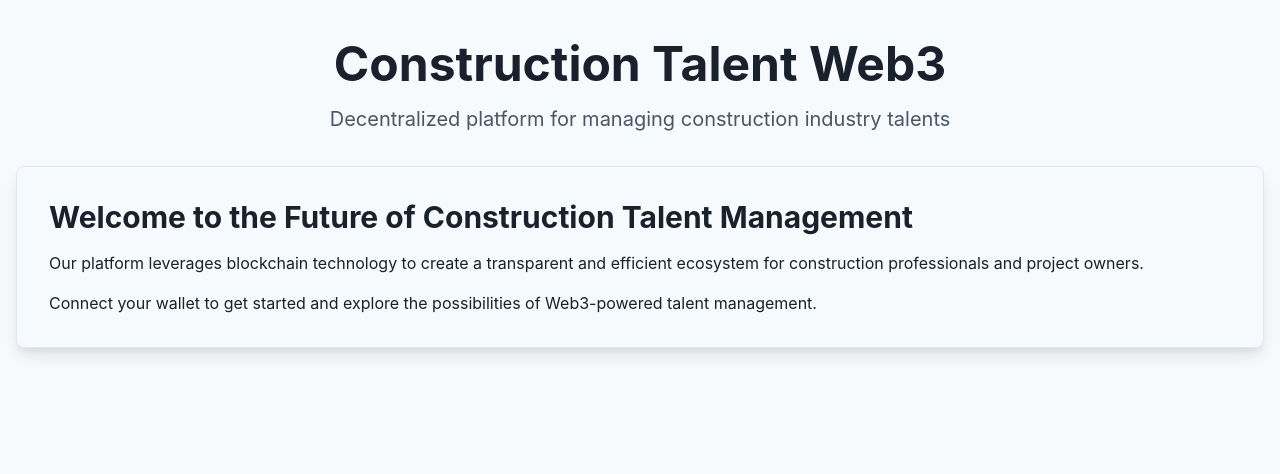
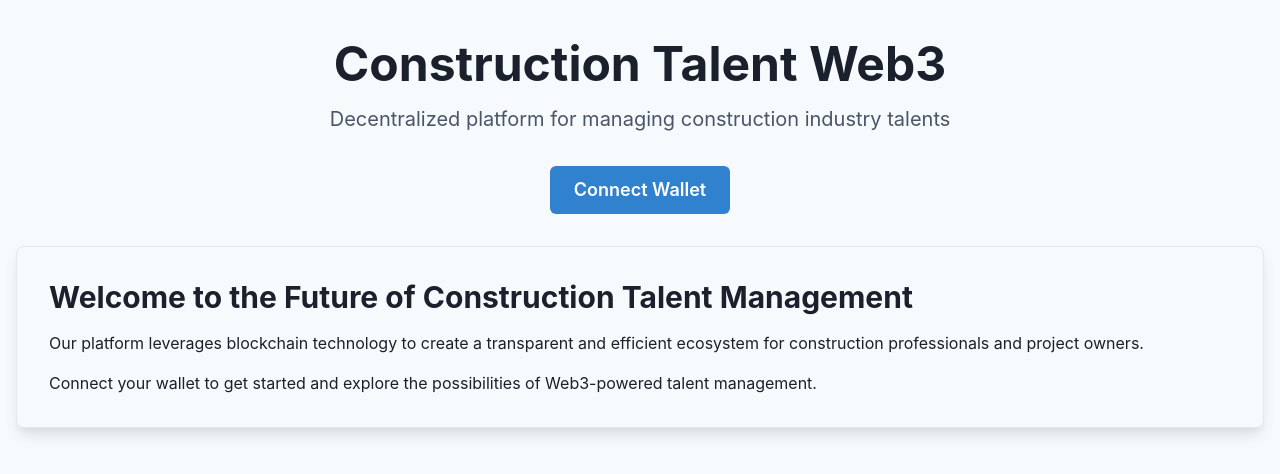
Before and after one commit to littlesweetitmysm/construction-talent-web3, a Next.js app: page / in a window 1280 px wide. Shown: the top 474 px of the page. Built offline with nearby package versions, Linux system fonts and the light colour scheme.

Commit message:
feat: Add Web3 wallet connection component

```diff
--- /dev/null
+++ b/src/components/Web3Connection.js
@@ -0,0 +1,74 @@
+import { useState, useEffect } from 'react';
+import { Button, Text, VStack, useToast } from '@chakra-ui/react';
+import { ethers } from 'ethers';
+import Web3Modal from 'web3modal';
+
+const Web3Connection = () => {
+  const [account, setAccount] = useState('');
+  const [provider, setProvider] = useState(null);
+  const toast = useToast();
+
+  const connectWallet = async () => {
+    try {
+      const web3Modal = new Web3Modal({
+        cacheProvider: true,
+        providerOptions: {},
+      });
+
+      const connection = await web3Modal.connect();
+      const provider = new ethers.providers.Web3Provider(connection);
+      const signer = provider.getSigner();
+      const address = await signer.getAddress();
+
+      setAccount(address);
+      setProvider(provider);
+
+      connection.on('accountsChanged', (accounts) => {
+        setAccount(accounts[0]);
+      });
+
+      connection.on('chainChanged', () => {
+        window.location.reload();
+      });
+
+      toast({
+        title: 'Wallet Connected',
+        description: 'Your wallet has been successfully connected.',
+        status: 'success',
+        duration: 5000,
+        isClosable: true,
+      });
+    } catch (error) {
+      console.error('Error connecting wallet:', error);
+      toast({
+        title: 'Connection Error',
+        description: 'Failed to connect wallet. Please try again.',
+        status: 'error',
+        duration: 5000,
+        isClosable: true,
+      });
+    }
+  };
+
+  return (
+    <VStack spacing={4}>
+      {!account ? (
+        <Button
+          colorScheme="blue"
+          size="lg"
+          onClick={connectWallet}
+          _hover={{ transform: 'scale(1.05)' }}
+          transition="all 0.2s"
+        >
+          Connect Wallet
+        </Button>
+      ) : (
+        <Text fontSize="md" color="gray.600">
+          Connected: {account.slice(0, 6)}...{account.slice(-4)}
+        </Text>
+      )}
+    </VStack>
+  );
+};
+
+export default Web3Connection;
--- a/src/pages/index.js
+++ b/src/pages/index.js
@@ -1,5 +1,6 @@
 import { Box, Container, Heading, Text, VStack } from '@chakra-ui/react';
 import Head from 'next/head';
+import Web3Connection from '../components/Web3Connection';
 
 export default function Home() {
   return (
@@ -16,9 +17,10 @@ export default function Home() {
             <Heading as="h1" size="2xl" mb={4}>
               Construction Talent Web3
             </Heading>
-            <Text fontSize="xl" color="gray.600">
+            <Text fontSize="xl" color="gray.600" mb={8}>
               Decentralized platform for managing construction industry talents
             </Text>
+            <Web3Connection />
           </Box>
 
           <Box p={8} borderWidth={1} borderRadius="lg" boxShadow="lg">
```
